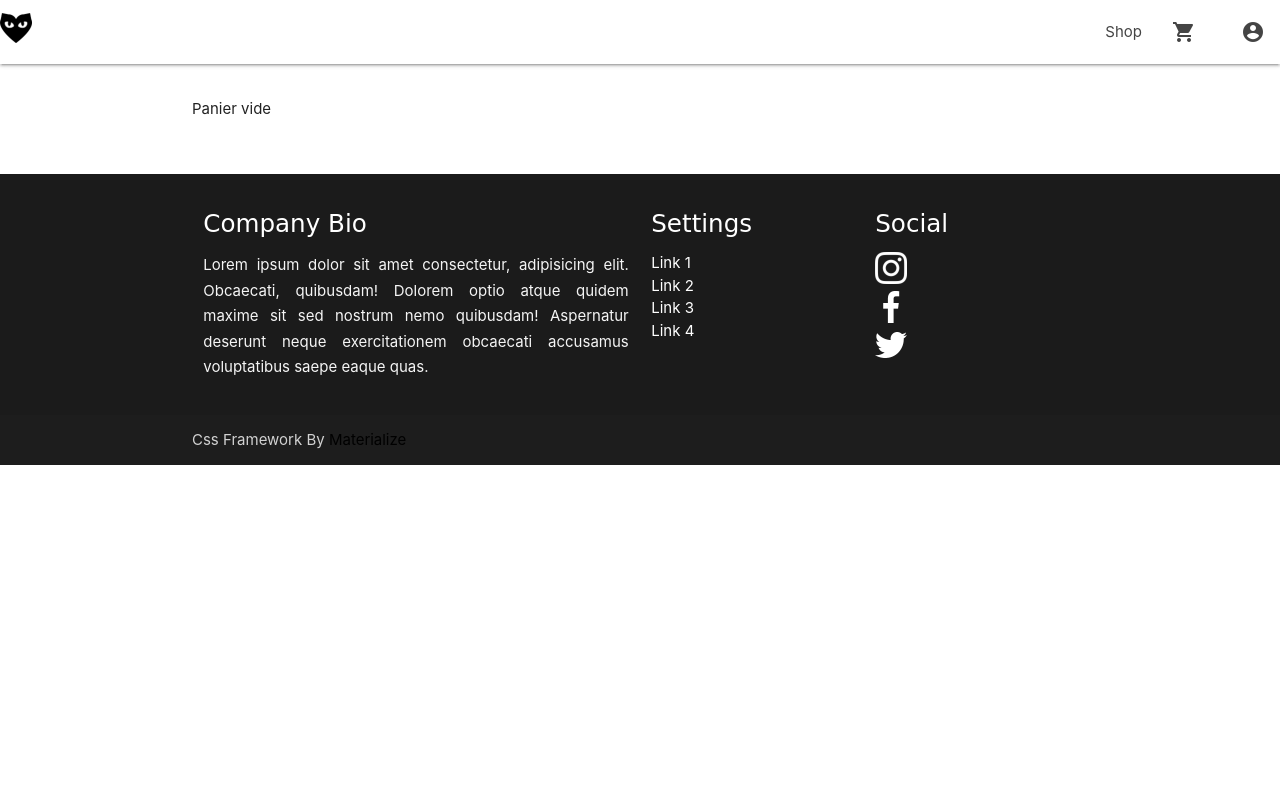
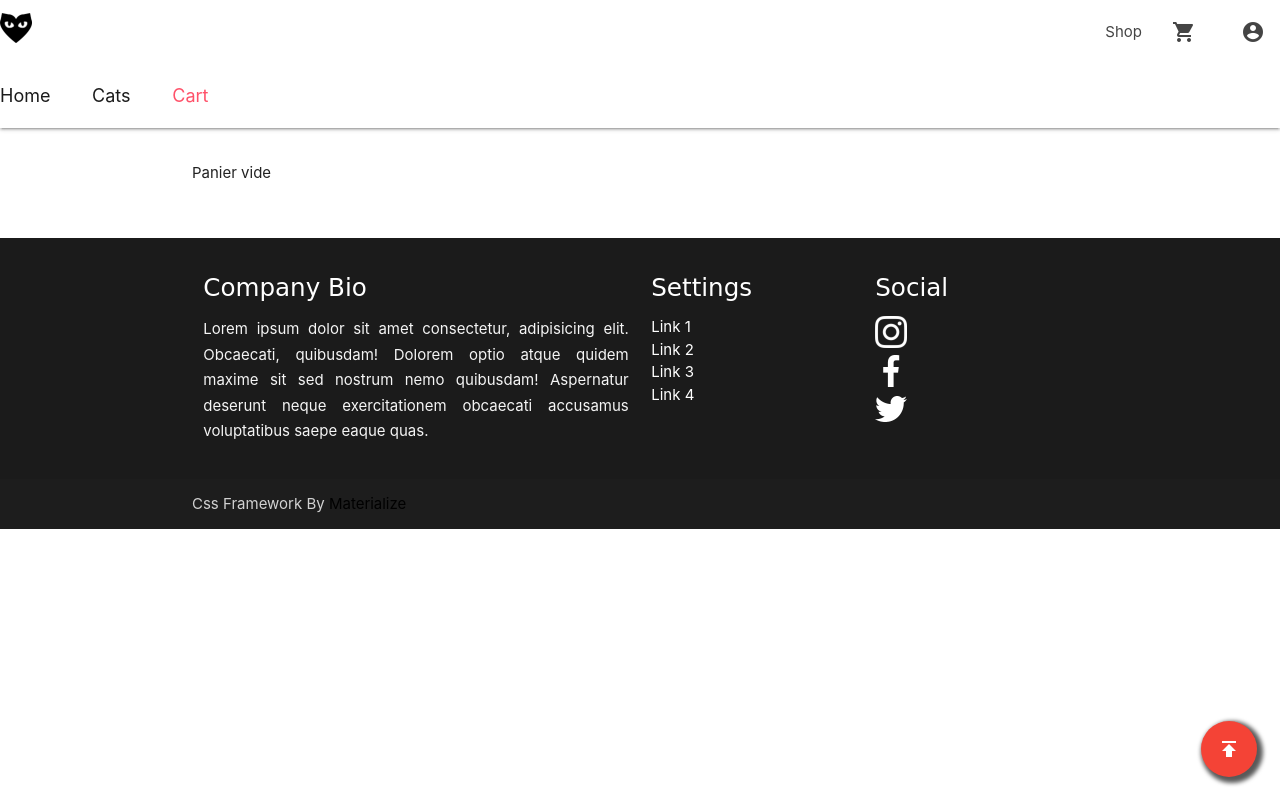
Before and after one commit to pierreyvesdonze/catshop, a Symfony app: template templates/cart/show.html.twig in a window 1280 px wide. Run offline with Twig, Linux system fonts and the light colour scheme; the template is opened without the code that fills it, so the values that code supplies are empty; some libraries are stand-ins or nearby versions; some web fonts are replaced.

Commit message:
Add floating buttons and backtotop btn

```diff
--- a/templates/article/cats.html.twig
+++ b/templates/article/cats.html.twig
@@ -38,7 +38,7 @@
                                             class="material-icons right">more_vert</i></span>
                                     <span class="card-title activator grey-text text-darken-4">{{ article.price }}
                                         €</span>
-                                    <p><a class="button add-to-cart-btn" href="#" data-id="{{ article.id }}"><i
+                                    <p><a class="btn-floating btn-large waves-effect waves-light add-to-cart-btn" href="#" data-id="{{ article.id }}"><i
                                             class="material-icons right">shopping_cart</i>Buy now</a></p>
                                 </div>
                                 <div class="card-reveal">
--- a/templates/article/show.html.twig
+++ b/templates/article/show.html.twig
@@ -30,7 +30,8 @@
                         beatae excepturi nostrum ipsum aliquam. Quo repudiandae natus dolore doloribus, quae
                         necessitatibus velit voluptas sequi a debitis.
                     </p>
-                    <p><a class="button" href="#">Add to cart</a></p>
+                    <p><a class="btn-floating btn-large waves-effect waves-light add-to-cart-btn" href="#" data-id="{{ article.id }}"><i
+                            class="material-icons right">shopping_cart</i>Buy now</a></p>
                     <p class="light">
                         <i class="material-icons left">local_shipping</i>Free worldwide shipping.<br>
                         <i class="material-icons left">autorenew</i>14-days return policy.
--- a/templates/base.html.twig
+++ b/templates/base.html.twig
@@ -29,6 +29,13 @@
     {% include('nav/nav.html.twig') %}
 
     {% block body %}{% endblock %}
+
+    <!-- TO TOP -->
+    <div class="fixed-action-btn to-top-btn">
+        <a class="btn-floating btn-large red">
+            <i class="large material-icons">publish</i>
+        </a>
+    </div>
     <!-- FOOTER -->
     {% include('footer/footer.html.twig') %}
 
--- a/templates/cart/show.html.twig
+++ b/templates/cart/show.html.twig
@@ -1,5 +1,16 @@
 {% extends "base.html.twig" %}
 {% block body %}
+
+{# Breadcrumb #}
+<nav>
+    <div class="nav-wrapper">
+        <div class="col s12">
+            <a href="{{ path('homepage') }}" class="breadcrumb">Home</a>
+            <a href="{{ path('articles') }}" class="breadcrumb">Cats</a>
+            <a href="#!" class="breadcrumb">Cart</a>
+        </div>
+    </div>
+</nav>
 
 
 <div class="container">
@@ -13,7 +24,7 @@
                         <th>Price</th>
                         <th>Quantity</th>
                         <th>Total</th>
-                        <th></th>
+                        <th>Actions</th>
                     </tr>
                 </thead>
                 <tbody>
@@ -37,6 +48,7 @@
                         <td></td>
                         <td></td>
                         <td class="bold net-total">{{ total }} €</td>
+                        <td><a class="btn btn-medium">Validate</a></td>
                     </tr>
                 </tfoot>
             </table>
--- a/templates/main/homepage.html.twig
+++ b/templates/main/homepage.html.twig
@@ -104,7 +104,7 @@
                                     <span class="card-title activator grey-text text-darken-4">{{ article.name }}<i
                                             class="material-icons right">more_vert</i></span>
                                             <span class="card-title activator grey-text text-darken-4">{{ article.price }} €</span>
-                                    <p><a class="button add-to-cart-btn" href="#" data-id="{{ article.id }}"><i class="material-icons right" >shopping_cart</i>Buy now</a></p>
+                                    <p><a class="btn-floating btn-large waves-effect waves-light add-to-cart-btn" href="#" data-id="{{ article.id }}"><i class="material-icons right" >shopping_cart</i></a></p>
                                 </div>
                                 <div class="card-reveal">
                                     <span class="card-title grey-text text-darken-4">{{ article.name }}<i
```
Also changed, not shown: public/assets/js/app.js.
